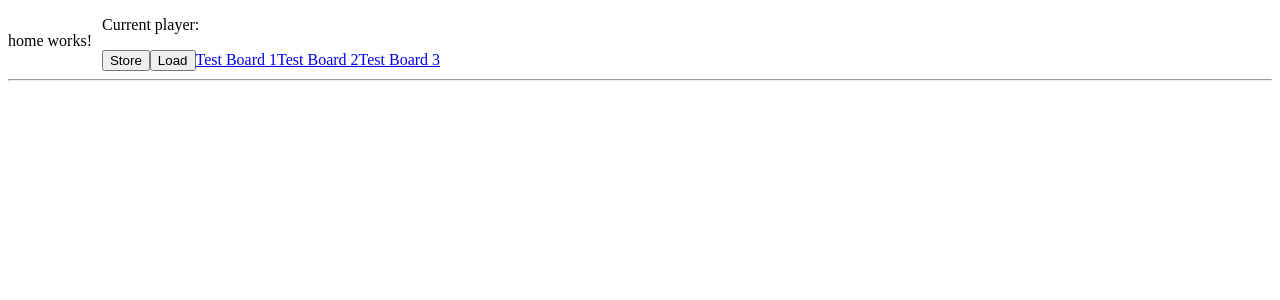
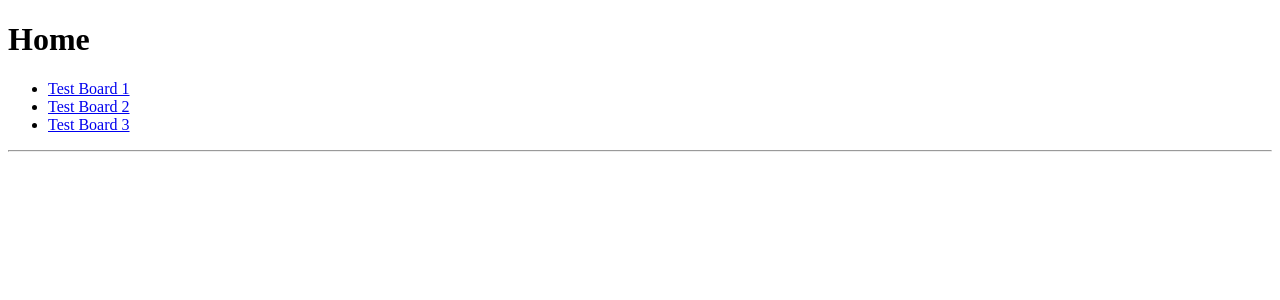
Before and after one commit to roSievers/pacosako, an Angular app in the folder frontend/: page / in a window 1280 px wide. Shown: the top 300 px of the page. Built offline with nearby package versions, Linux system fonts and the light colour scheme.

Commit message:
Rewire components

```diff
--- a/frontend/src/app/app-routing.module.ts
+++ b/frontend/src/app/app-routing.module.ts
@@ -1,10 +1,10 @@
 import { NgModule } from '@angular/core';
 import { Routes, RouterModule } from '@angular/router';
-import { BoardComponent } from './board/board.component';
 import { HomeComponent } from './home/home.component';
+import { GameViewComponent } from './game-view/game-view.component';
 
 const routes: Routes = [
-  { path: 'board/:id', component: BoardComponent },
+  { path: 'board/:id', component: GameViewComponent },
   { path: '', component: HomeComponent },
 ];
 
--- a/frontend/src/app/app.component.html
+++ b/frontend/src/app/app.component.html
@@ -1,15 +1 @@
-<div style="float:left;margin-right: 10px">
-  <router-outlet></router-outlet>
-</div>
-
-<app-buttons></app-buttons>
-
-<a routerLink="/board/test1">Test Board 1</a>
-<a routerLink="/board/test2">Test Board 2</a>
-<a routerLink="/board/test3">Test Board 3</a>
-
-<hr />
-
-<div>
-  <app-log></app-log>
-</div>
+<router-outlet></router-outlet>
--- a/frontend/src/app/app.module.ts
+++ b/frontend/src/app/app.module.ts
@@ -5,20 +5,20 @@ import { AppRoutingModule } from './app-routing.module';
 import { AppComponent } from './app.component';
 import { BoardComponent } from './board/board.component';
 import { LogComponent } from './log/log.component';
-import { ButtonsComponent } from './buttons/buttons.component';
 import { PieceComponent } from './piece/piece.component';
 import { MoveTargetComponent } from './move-target/move-target.component';
 import { HomeComponent } from './home/home.component';
+import { GameViewComponent } from './game-view/game-view.component';
 
 @NgModule({
   declarations: [
     AppComponent,
     BoardComponent,
     LogComponent,
-    ButtonsComponent,
     PieceComponent,
     MoveTargetComponent,
     HomeComponent,
+    GameViewComponent,
   ],
   imports: [BrowserModule, AppRoutingModule],
   providers: [],
--- a/frontend/src/app/board/board.component.ts
+++ b/frontend/src/app/board/board.component.ts
@@ -1,10 +1,9 @@
-import { Component, OnInit } from '@angular/core';
+import { Component, OnInit, Input } from '@angular/core';
 import { ChessPiece, PacoBoard, MoveTarget } from '../../../../shared/types';
 import { LoggerService } from '../logger.service';
 import { BoardService } from '../board.service';
 import { PacoMoveType } from '../../../../shared/interfaces';
-import { ActivatedRoute } from '@angular/router';
-import { Subscription } from 'rxjs';
+import { Subscription, Observable } from 'rxjs';
 
 @Component({
   selector: 'app-board',
@@ -17,8 +16,10 @@ export class BoardComponent implements OnInit {
   highlight: ChessPiece | null = null;
   legalMoves: MoveTarget[] = new Array();
   dragging: boolean = false;
-  subscription: Subscription;
-  boardId: string;
+  private subscription: Subscription;
+
+  @Input() boardId: Observable<string>;
+  currentBoardId: string;
 
   get highlightTransform(): string {
     if (this.highlight) {
@@ -27,26 +28,18 @@ export class BoardComponent implements OnInit {
     }
   }
 
-  constructor(
-    private log: LoggerService,
-    public boardService: BoardService,
-    private route: ActivatedRoute,
-  ) {}
+  constructor(private log: LoggerService, public boardService: BoardService) {}
 
   ngOnInit() {
-    this.route.paramMap.subscribe(paramMap => {
-      const id: string = paramMap.get('id');
-      this.log.add(`Current board identifier is: ${id}`);
-      this.onRouteChange(id);
-    });
+    this.boardId.subscribe(boardId => this.onRouteChange(boardId));
   }
 
-  onRouteChange(boardId: string) {
+  private onRouteChange(boardId: string) {
+    this.currentBoardId = boardId;
+
     if (this.subscription) {
       this.subscription.unsubscribe();
     }
-
-    this.boardId = boardId;
 
     this.subscription = this.boardService
       .getBoard(boardId)
@@ -89,7 +82,7 @@ export class BoardComponent implements OnInit {
     );
     this.board.move(this.highlight.position, target.position);
 
-    this.boardService.setBoardFromUi(this.boardId, this.board.dto);
+    this.boardService.setBoardFromUi(this.currentBoardId, this.board.dto);
 
     if (target.type === PacoMoveType.chain) {
       if (this.board.chainingPiece === null) {
--- a/frontend/src/app/buttons/buttons.component.html
+++ /dev/null
@@ -1,4 +0,0 @@
-<p>Current player: <span id="currentPlayer"></span></p>
-
-<button id="storeButton">Store</button>
-<button id="loadButton">Load</button>
--- a/frontend/src/app/buttons/buttons.component.ts
+++ /dev/null
@@ -1,15 +0,0 @@
-import { Component, OnInit } from '@angular/core';
-
-@Component({
-  selector: 'app-buttons',
-  templateUrl: './buttons.component.html',
-  styleUrls: ['./buttons.component.css']
-})
-export class ButtonsComponent implements OnInit {
-
-  constructor() { }
-
-  ngOnInit() {
-  }
-
-}
--- /dev/null
+++ b/frontend/src/app/game-view/game-view.component.html
@@ -0,0 +1,13 @@
+<div style="float:left;margin-right: 10px">
+  <app-board [boardId]="boardId"></app-board>
+</div>
+
+<a routerLink="/board/test1">Test Board 1</a>
+<a routerLink="/board/test2">Test Board 2</a>
+<a routerLink="/board/test3">Test Board 3</a>
+
+<hr />
+
+<div>
+  <app-log></app-log>
+</div>
--- /dev/null
+++ b/frontend/src/app/game-view/game-view.component.ts
@@ -0,0 +1,23 @@
+import { Component, OnInit } from '@angular/core';
+import { ActivatedRoute } from '@angular/router';
+import { LoggerService } from '../logger.service';
+import { ReplaySubject, Subject } from 'rxjs';
+
+@Component({
+  selector: 'app-game-view',
+  templateUrl: './game-view.component.html',
+  styleUrls: ['./game-view.component.css'],
+})
+export class GameViewComponent implements OnInit {
+  private boardId: Subject<string> = new ReplaySubject();
+
+  constructor(private log: LoggerService, private route: ActivatedRoute) {}
+
+  ngOnInit() {
+    this.route.paramMap.subscribe(paramMap => {
+      const id: string = paramMap.get('id');
+      this.log.add(`Current board identifier is: ${id}`);
+      this.boardId.next(id);
+    });
+  }
+}
--- a/frontend/src/app/home/home.component.html
+++ b/frontend/src/app/home/home.component.html
@@ -1,3 +1,13 @@
-<p>
-  home works!
-</p>
+<h1>Home</h1>
+
+<ul>
+  <li><a routerLink="/board/test1">Test Board 1</a></li>
+  <li><a routerLink="/board/test2">Test Board 2</a></li>
+  <li><a routerLink="/board/test3">Test Board 3</a></li>
+</ul>
+
+<hr />
+
+<div>
+  <app-log></app-log>
+</div>
```
Also changed, not shown: frontend/src/app/game-view/game-view.component.css (added), 1 other file (tests, documents, lock files or other folders).
